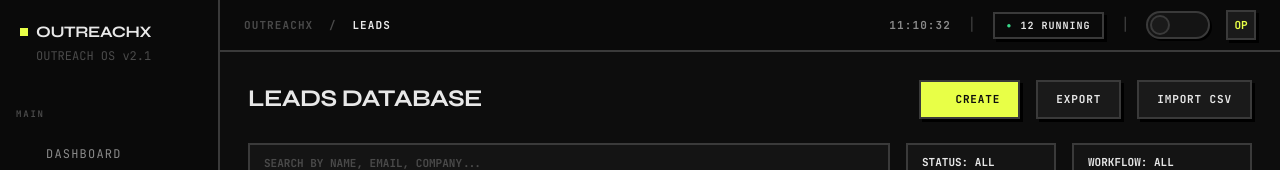
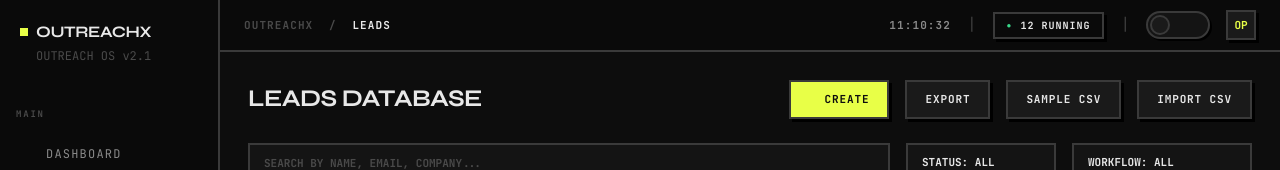
Before and after one commit to CoderMak25/COHERENCE-26_dotENV, a React (Vite) app in the folder client/: page /app/leads in a window 1280 px wide. Shown: the top 170 px of the page. Built offline with nearby package versions, Linux system fonts and the light colour scheme; no server answers; sample sign-in values are in the browser's storage; some icons are missing; the HTML template or start-up script is replaced by a standard one.

Commit message:
Demo CSV file is been implemented

```diff
--- a/client/src/pages/Leads.jsx
+++ b/client/src/pages/Leads.jsx
@@ -149,6 +149,9 @@ export default function Leads() {
                     <button onClick={handleExport} className="btn-base bg-[var(--bg-raised)] text-[var(--text-primary)]">
                         EXPORT
                     </button>
+                    <a href="/sample_leads_format.csv" download="sample_leads_format.csv" className="btn-base bg-[var(--bg-raised)] text-[var(--text-primary)] flex items-center justify-center m-0 no-underline cursor-pointer">
+                        SAMPLE CSV
+                    </a>
                     <label className="btn-base bg-[var(--bg-raised)] text-[var(--text-primary)] cursor-pointer flex items-center justify-center m-0">
                         IMPORT CSV
                         <input type="file" className="hidden" accept=".csv,.xlsx" onChange={handleImport} />
```
Also changed, not shown: client/public/sample_leads_format.csv (added).
